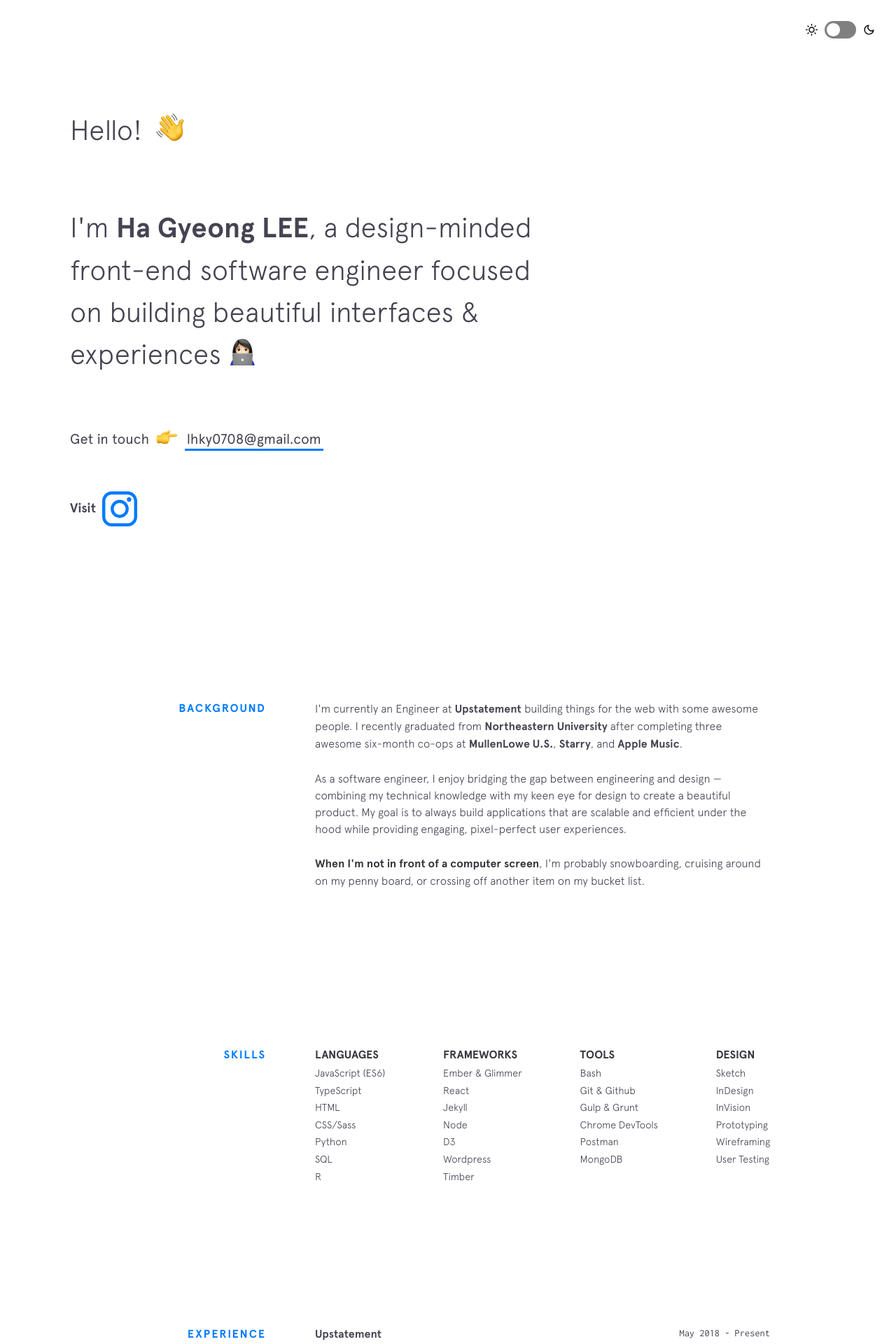
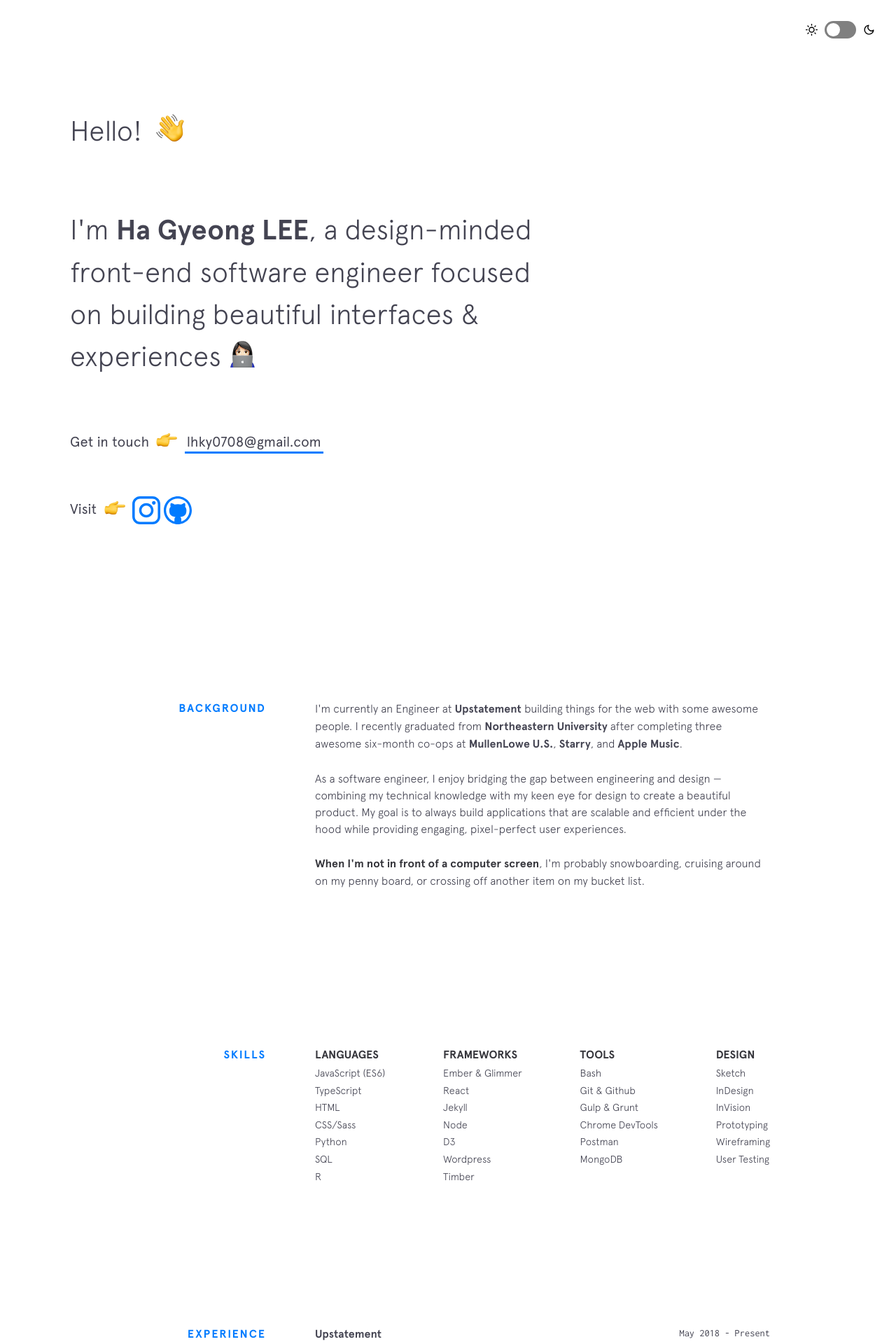
Before and after one commit to lhky78/lhky78.github.io, a Jekyll site: the page built from index.html, in a window 1280 px wide. Shown: the top 1920 px of the page at 70% size. Built offline with Jekyll 4.4.1, drawn with Linux system fonts in a browser that asks for light colours; nearby versions of some CDN libraries.

Commit message:
intro edit

```diff
--- a/_includes/intro.html
+++ b/_includes/intro.html
@@ -17,12 +17,16 @@
     </span>
   </h3>
 
-  <h3 class="intro__sociallinks">
+  <h3 class="intro__contact">
     <span>Visit </span>
     <span class="emoji pointer"></span>
     <span>
       <a href="https://instagram.com/leee_eeehk" target="_blank">
-        <img src="https://lhky78.github.io//img/social/instagram.svg" width=50px height=50px></a>
+        <img src="https://lhky78.github.io//img/social/instagram.svg" width=40px height=40px></a>
+    </span>
+    <span>
+      <a href="https://github.com/lhky78" target="_blank">
+        <img src="https://lhky78.github.io//img/social/github.svg" width=40px height=40px></a>
     </span>
   </h3>
 </header>
```
